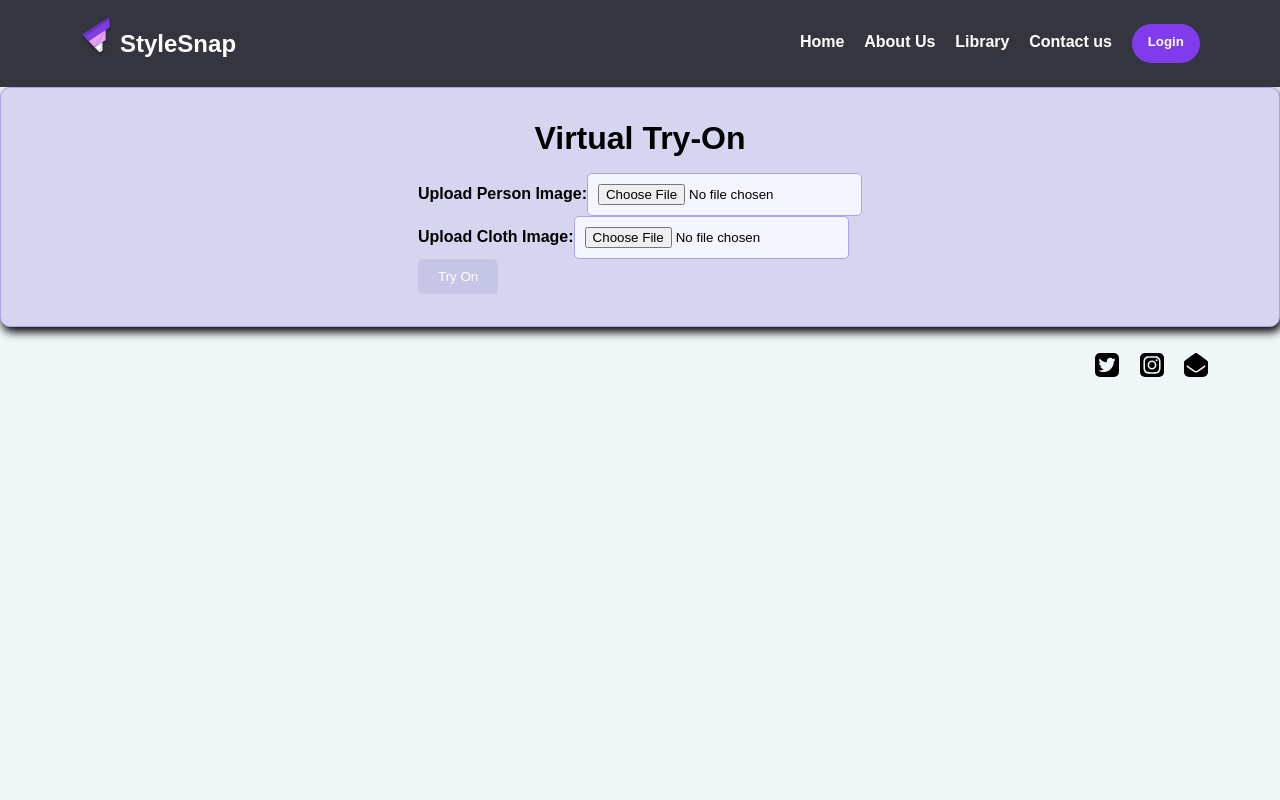
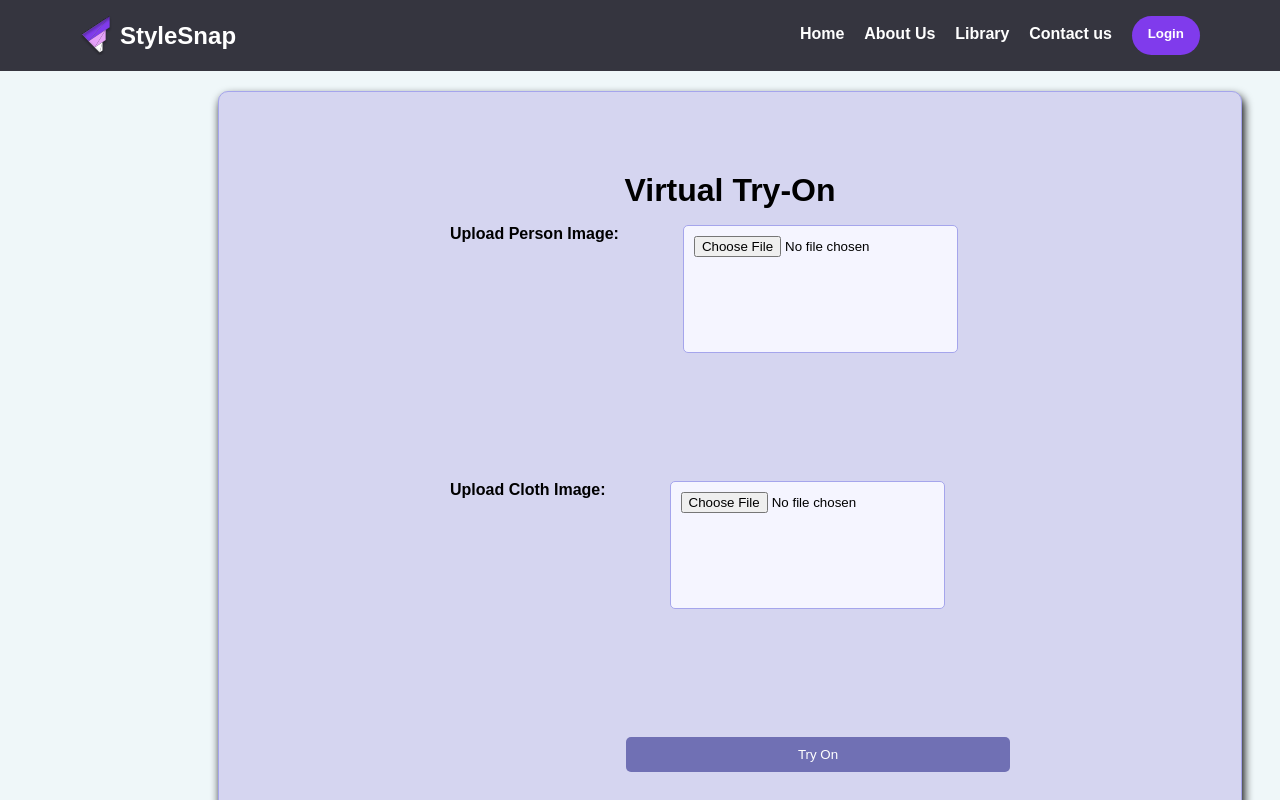
Before and after one commit to tanmay2612/VR_TryOn, a React (Create React App) app: page / in a window 1280 px wide. Both pictures are taken after a click on the button "Get Demo Now". Shown: the top 800 px of the page. Built offline with nearby package versions, Linux system fonts and the light colour scheme.

Commit message:
Modified getDemo

```diff
--- a/src/components/getdemo/demo.css
+++ b/src/components/getdemo/demo.css
@@ -73,12 +73,19 @@ button[type="submit"]:hover {
   display: flex;
   flex-direction: column; /* Main container with column layout */
   align-items: center;
+  /* justify-content: center; */
+  justify-self: center;
   gap: 1rem;
-  padding: 2rem;
+  padding: 5rem;
   border-radius: 10px;
+  margin-top: 20px;
+  margin-left: 200px;
+  margin-right: 20px;
   background-color: #d5d5f0; /* Lighter purple background for container */
   border: 1px solid #a5a5ec; /* Distinct border */
   box-shadow:2px 5px 10px black;
+  height: 72rem;
+  width: 64rem;
 }
 
 /* h1 {
@@ -98,31 +105,56 @@ input[type="file"] {
   border-radius: 5px;
   background-color: #f5f5ff; /* Lighter background for inputs */
   cursor: pointer;
+  height: 8rem;
+  margin-bottom: 8rem;
+  margin-left: 4rem;
 }
 
-img {
+/* img {
   width: 100px;
   height: 100px;
-  border-radius: 5px;
+  border-radius: 6px;
   margin-bottom: 1rem;
   object-fit: cover;
+  margin-left: 8rem;
+} */
+.x1{
+  width: 100px;
+  height: 130px;
+  border-radius: 6px;
+  margin-bottom: 1rem;
+  object-fit: cover;
+  margin-left: 8rem;
 }
-
+.x{
+  width: screen;
+  display: flex;
+  flex-direction: row;
+  /* justify-content: center; */
+  /* align-items: center; */
+}
 button[type="submit"] {
   padding: 10px 20px;
   background-color: #a5a5ec; /* Accent color for button */
   color: #fff;
+  display: flex;
+  justify-content: center;
+  align-items: center;
+  align-self: center;
+  margin-left: 11rem;
   border: none;
+  width: 24rem;
   border-radius: 5px;
   cursor: pointer;
   transition: background-color 0.2s ease-in-out;
 }
 
 button[type="submit"]:hover {
-  background-color: #8585d5; /* Darker purple on hover */
+  background-color: #6d45be; /* Darker purple on hover */
+  transform: scale(1.1);
 }
 
 button[type="submit"]:disabled {
-  background-color: #c5c5e5; /* Lighter purple when disabled */
+  background-color: #7070b4; /* Lighter purple when disabled */
   cursor: not-allowed;
 }
--- a/src/components/getdemo/demo.jsx
+++ b/src/components/getdemo/demo.jsx
@@ -57,30 +57,35 @@ const VirtualTryOnComponent = () => {
     console.log(finalImage);
   }, [finalImage]);
 
+
+
   return (
     <div className="upload-container">
       <h1>Virtual Try-On</h1>
       <form onSubmit={handleSubmit}>
-        <div>
+        <div className="x">
           <label>Upload Person Image:</label>
           <input type="file" onChange={handlePersonImageChange} />
-          {personImageUrl && <img src={personImageUrl} alt="Person Image" />}
+          {personImageUrl && <img src={personImageUrl} alt="Person Image" className="x1" />}
         </div>
-        <div>
+        <div className="x">
           <label>Upload Cloth Image:</label>
           <input type="file" onChange={handleClothImageChange} />
-          {clothImageUrl && <img src={clothImageUrl} alt="cloth image" /> }
+          {clothImageUrl && <img src={clothImageUrl} alt="cloth image" className="x1" />}
         </div>
         <button type="submit" disabled={!personImage || !clothImage || loading}>
           {loading ? "Loading..." : "Try On"}
         </button>
       </form>
+      <div>
       {finalImage && (
         <div>
           <h2>Final Image:</h2>
           <img src={finalImage} alt="Final Image" />
         </div>
       )}
+      </div>
+
     </div>
   );
 };
```
